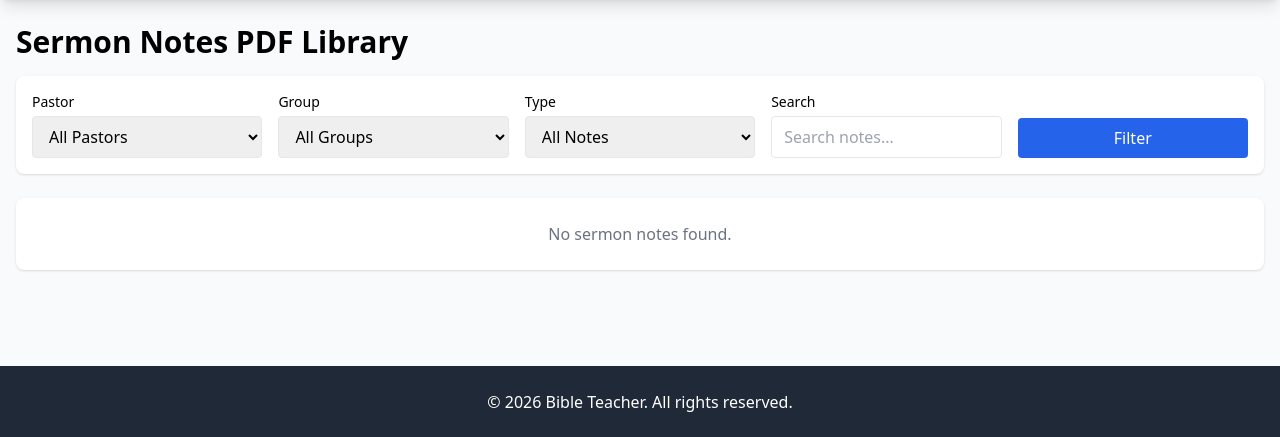
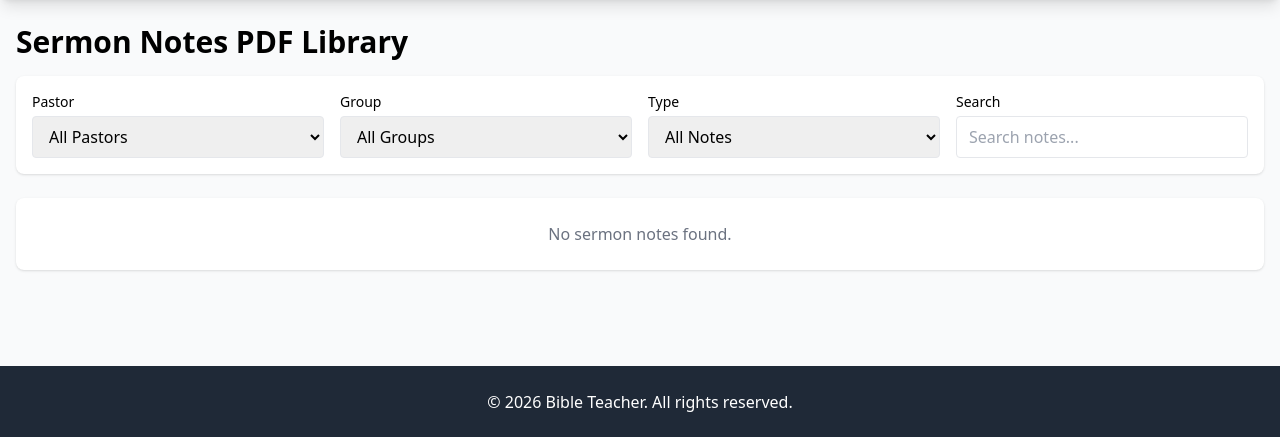
Before and after one commit to BillLensmire/bible-teacher, a Django app: page /notes/ in a window 1280 px wide. Shown: the part 52-489 px from the top of the page. Run offline with Django 5.2, Linux system fonts and the light colour scheme; data that the repository does not hold is empty; some libraries are stand-ins or nearby versions.

Commit message:
feat: replace filter/load buttons with auto-submit on select change
- Add onchange="this.form.submit()" to filter selects in sermon and sermon notes lists
- Add onchange="loadSelectedChapter()" to bible reader version, book, and chapter selects
- Remove manual "Filter" buttons from sermon list and sermon notes list forms
- Remove "Load Chapter" button from bible reader
- Remove click event listener for load-chapter-btn
- Adjust grid layouts to remove button column (md:grid-cols-4→3 for sermon

```diff
--- a/reader/templates/reader/sermon_notes_list.html
+++ b/reader/templates/reader/sermon_notes_list.html
@@ -8,10 +8,10 @@
 
     <!-- Filters -->
     <div class="bg-white rounded-lg shadow p-4 mb-6">
-        <form method="get" class="grid grid-cols-1 md:grid-cols-5 gap-4">
+        <form method="get" class="grid grid-cols-1 md:grid-cols-4 gap-4">
             <div>
                 <label class="block text-sm font-medium mb-1">Pastor</label>
-                <select name="pastor" class="w-full border rounded px-3 py-2">
+                <select name="pastor" class="w-full border rounded px-3 py-2" onchange="this.form.submit()">
                     <option value="">All Pastors</option>
                     {% for pastor in pastors %}
                     <option value="{{ pastor.id }}" {% if request.GET.pastor == pastor.id|stringformat:"s" %}selected{% endif %}>
@@ -23,7 +23,7 @@
 
             <div>
                 <label class="block text-sm font-medium mb-1">Group</label>
-                <select name="group" class="w-full border rounded px-3 py-2">
+                <select name="group" class="w-full border rounded px-3 py-2" onchange="this.form.submit()">
                     <option value="">All Groups</option>
                     {% for group in groups %}
                     <option value="{{ group.id }}" {% if request.GET.group == group.id|stringformat:"s" %}selected{% endif %}>
@@ -35,7 +35,7 @@
 
             <div>
                 <label class="block text-sm font-medium mb-1">Type</label>
-                <select name="attached" class="w-full border rounded px-3 py-2">
+                <select name="attached" class="w-full border rounded px-3 py-2" onchange="this.form.submit()">
                     <option value="">All Notes</option>
                     <option value="yes" {% if request.GET.attached == "yes" %}selected{% endif %}>Attached to Sermon</option>
                     <option value="no" {% if request.GET.attached == "no" %}selected{% endif %}>Standalone</option>
@@ -48,11 +48,6 @@
                        placeholder="Search notes..." class="w-full border rounded px-3 py-2">
             </div>
 
-            <div class="flex items-end">
-                <button type="submit" class="bg-blue-600 text-white px-6 py-2 rounded hover:bg-blue-700 w-full">
-                    Filter
-                </button>
-            </div>
         </form>
     </div>
 
```
Also changed, not shown: reader/templates/reader/bible_reader.html (+3 -9 lines), reader/templates/reader/sermon_list.html (+3 -8 lines).
